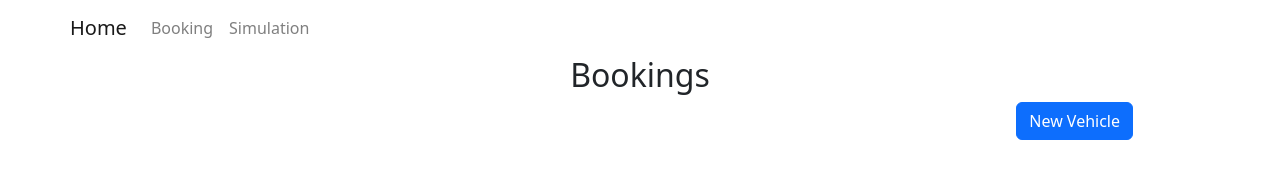
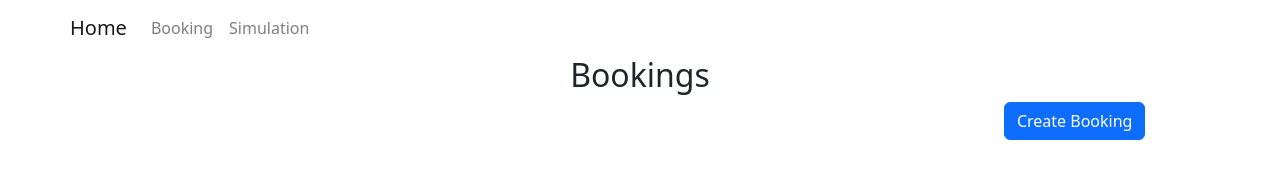
Before and after one commit to Prashanth-HR/RTSH, a React (Create React App) app in the folder frontend/: page /booking in a window 1280 px wide. Shown: the top 192 px of the page. Built offline with nearby package versions, Linux system fonts and the light colour scheme.

Commit message:
booking form route

```diff
--- a/frontend/src/booking/BookingList.js
+++ b/frontend/src/booking/BookingList.js
@@ -21,7 +21,7 @@ const BookingList = () => {
         <h2>Bookings</h2>
         <Row>
           <Col md={{ span: 4, offset: 8 }}>
-            <Button href="/vehicles/create">New Vehicle</Button>
+            <Button href="/booking/create">Create Booking</Button>
           </Col>
         </Row>
         <ul>
```
